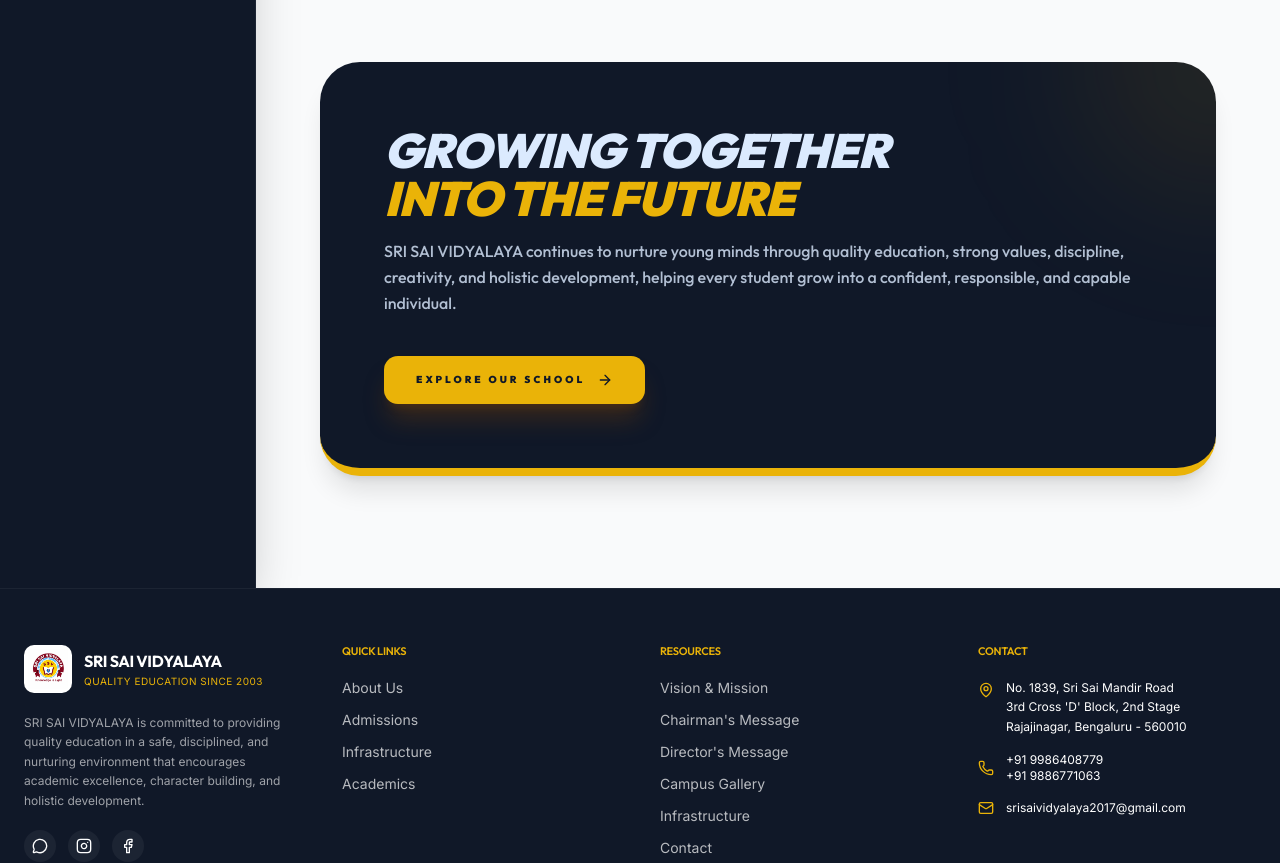
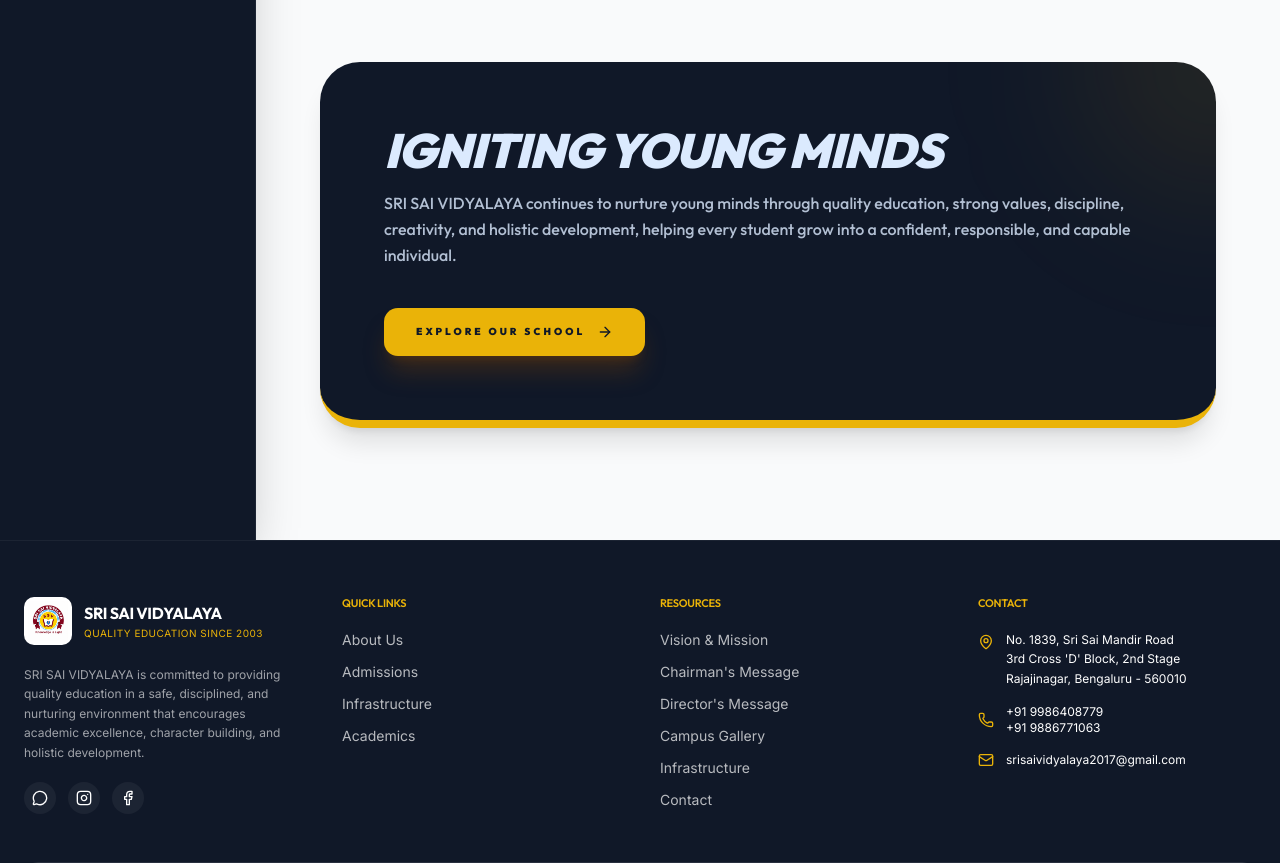
Before and after one commit to srisaicollege/School-website, a React (Vite) app in the folder frontend/: page /about/history in a window 1280 px wide. Shown: the part 2720-3583 px from the top of the page. Built offline with nearby package versions, Linux system fonts and the light colour scheme; no server answers; grey boxes are pictures that could not be loaded.

Commit message:
Update History.tsx

```diff
--- a/frontend/src/pages/about-us/History.tsx
+++ b/frontend/src/pages/about-us/History.tsx
@@ -222,7 +222,7 @@ const History = () => {
           <div className="absolute top-0 right-0 w-64 h-64 bg-brand-gold/10 rounded-full blur-[80px] -translate-y-1/2 translate-x-1/2" />
           <div className="relative z-10 text-center lg:text-left space-y-10">
             <div className="space-y-4">
-              <motion.h3 variants={itemVariants} className="text-2xl lg:text-5xl text-blue-100 font-black font-display tracking-tight uppercase italic leading-none">Growing Together <br /><span className="text-brand-gold">Into the Future</span></motion.h3>
+              <motion.h3 variants={itemVariants} className="text-2xl lg:text-5xl text-blue-100 font-black font-display tracking-tight uppercase italic leading-none">Igniting Young Minds</motion.h3>
               <motion.p variants={itemVariants} className=" text-blue-100/80 font-medium font-display text-sm lg:text-base leading-relaxed">
                 SRI SAI VIDYALAYA continues to nurture young minds through quality education, strong values, discipline, creativity, and holistic development, helping every student grow into a confident, responsible, and capable individual.
               </motion.p>
```
